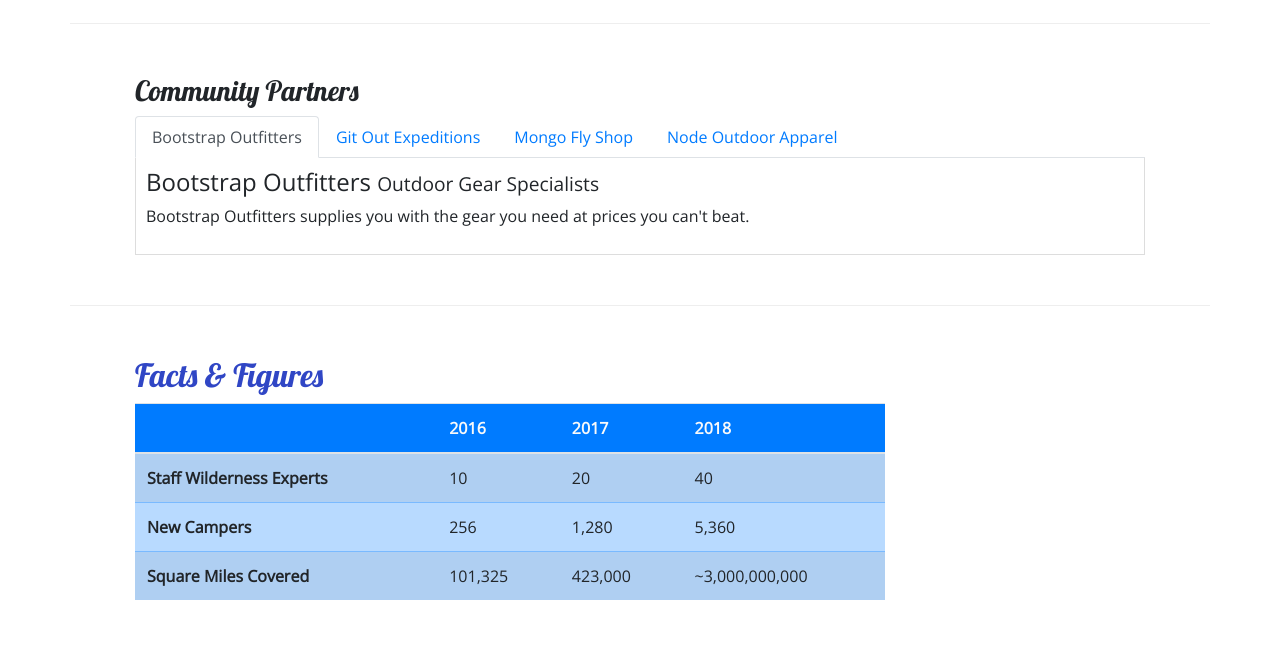
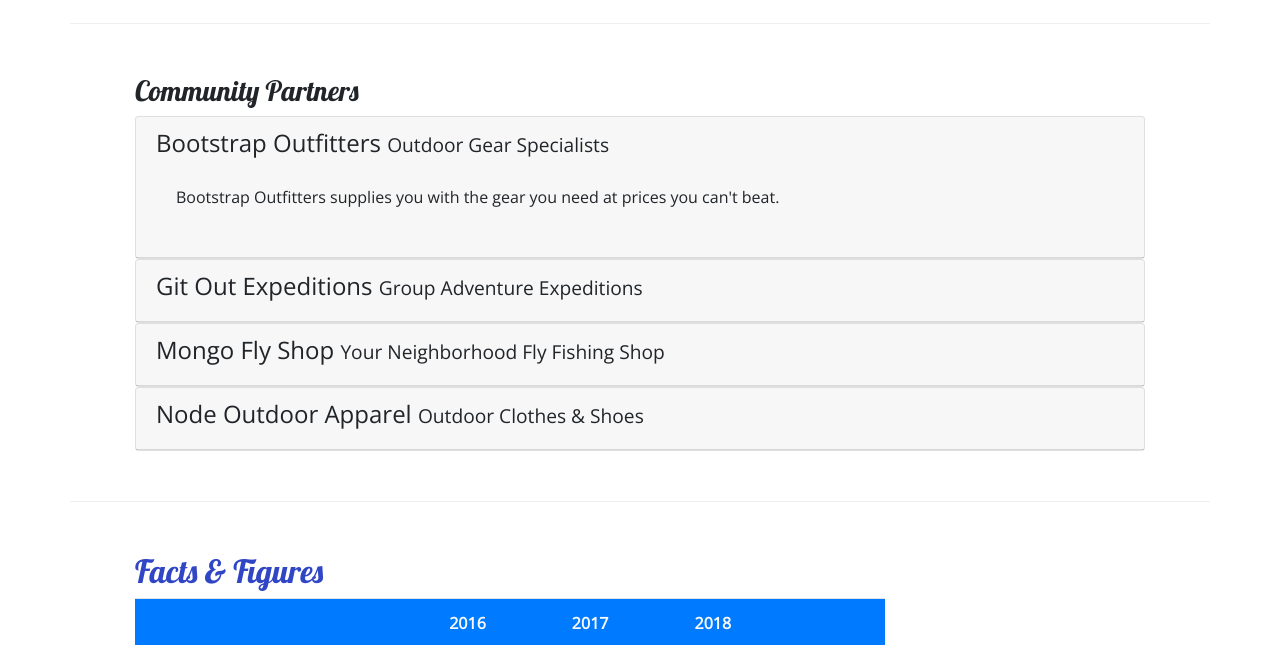
Before and after one commit to Thipaa/firstbootstrap, a website: page aboutus.html in a window 1280 px wide. Shown: the part 810-1455 px from the top of the page. Drawn offline with nearby package versions, Linux system fonts and the light colour scheme.

Commit message:
Accordion

```diff
--- a/aboutus.html
+++ b/aboutus.html
@@ -102,41 +102,68 @@
         <div class="row row-content">
             <div class="col">
                 <h3>Community Partners</h3>
-                <ul class="nav nav-tabs">
-                    <li class="nav-item">
-                        <a class="nav-link active" href="#bootstrap" role="tab" data-toggle="tab">Bootstrap Outfitters</a>
-                    </li>
 
-                    <li class="nav-item">
-                        <a class="nav-link" href="#git" role="tab" data-toggle="tab">Git Out Expeditions</a>
-                    </li>
+                <div id="accordion">
+                    <div class="card">
+                        <div role="tab" class="card-header">
+                            <h4>
+                                <a data-toggle="collapse" data-target="#bootstrap">
+                                    Bootstrap Outfitters <small>Outdoor Gear Specialists</small>
+                                </a>
+                            </h4>
+                            <div class="collapse show" id="bootstrap" data-parent="#accordion">
+                                <div class="card-body">
+                                    <p class="d-none d-sm-block">Bootstrap Outfitters supplies you with the gear you need at prices you can't beat.</p>
+                                </div>
+                            </div>
+                        </div>
+                    </div>
 
-                    <li class="nav-item">
-                        <a class="nav-link" href="#mongo" role="tab" data-toggle="tab">Mongo Fly Shop</a>
-                    </li>
+                    <div class="card">
+                        <div role="tab" class="card-header">
+                            <h4>
+                                <a class="collapsed" data-toggle="collapse" data-target="#git">
+                                    Git Out Expeditions <small>Group Adventure Expeditions</small>
+                                </a>
+                            </h4>
+                            <div class="collapse" id="git" data-parent="#accordion">
+                                <div class="card-body">
+                                    <p class="d-none d-sm-block">Join Git Out Expeditions to explore new horizons with a group of other adventurers!</p>
+                               </div>
+                            </div>
+                        </div>
+                    </div>
 
-                    <li class="nav-item">
-                        <a class="nav-link" href="#node" role="tab" data-toggle="tab">Node Outdoor Apparel</a>
-                    </li>
-                </ul>
+                    <div class="card">
+                        <div role="tab" class="card-header">
+                            <h4>
+                                <a class="collapsed" data-toggle="collapse" data-target="#mongo">
+                                    Mongo Fly Shop <small>Your Neighborhood Fly Fishing Shop</small>
+                                </a>
+                            </h4>
+                            <div class="collapse" id="mongo" data-parent="#accordion">
+                                <div class="card-body">
+                                    <p class="d-none d-sm-block">Need a new fishing pole, a tacklebox, or flies of all kinds? Stop by Mongo Fly Shop.</p>
+                                </div>
+                            </div>
+                        </div>
+                    </div>
 
-                <div class="tab-content">
-                    <div role="tabpanel" class="tab-pane fade show active" id="bootstrap">
-                        <h4>Bootstrap Outfitters <small>Outdoor Gear Specialists</small></h4>
-                        <p class="d-none d-sm-block">Bootstrap Outfitters supplies you with the gear you need at prices you can't beat.</p>
+                    <div class="card">
+                        <div role="tab" class="card-header">
+                            <h4>
+                                <a class="collapsed" data-toggle="collapse" data-target="#node">
+                                    Node Outdoor Apparel <small>Outdoor Clothes & Shoes</small>
+                                </a>
+                            </h4>
+                            <div class="collapse" id="node" data-parent="#accordion">
+                                <div class="card-body">
+                                    <p class="d-none d-sm-block">From polar fleeces to swimsuits, hiking boots to waders, a visit to Node will be sure to get you covered.</p>
+                                </div>
+                            </div>
+                        </div>
                     </div>
-                    <div role="tabpanel" class="tab-pane fade" id="git">
-                        <h4>Git Out Expeditions <small>Group Adventure Expeditions</small></h4>
-                        <p class="d-none d-sm-block">Join Git Out Expeditions to explore new horizons with a group of other adventurers!</p>
-                    </div>
-                    <div role="tabpanel" class="tab-pane fade" id="mongo">
-                        <h4>Mongo Fly Shop <small>Your Neighborhood Fly Fishing Shop.</small></h4>
-                        <p class="d-none d-sm-block">Need a new fishing pole, a tacklebox, or flies of all kinds? Stop by Mongo Fly Shop.</p>
-                    </div>
-                    <div role="tabpanel" class="tab-pane fade" id="node">
-                        <h4>Node Outdoor Apparel <small>Outdoor Clothes & Shoes</small></h4>
-                        <p class="d-none d-sm-block">From polar fleeces to swimsuits, hiking boots to waders, a visit to Node will be sure to get you covered.</p>
-                    </div>
+
                 </div>
             </div>
         </div>
--- a/css/styles.css
+++ b/css/styles.css
@@ -41,3 +41,8 @@ header h2 {
     border-top: none;
     padding: 10px;
 }
+
+a, a:hover {
+    color: inherit;
+    text-decoration: none;
+  }
```
